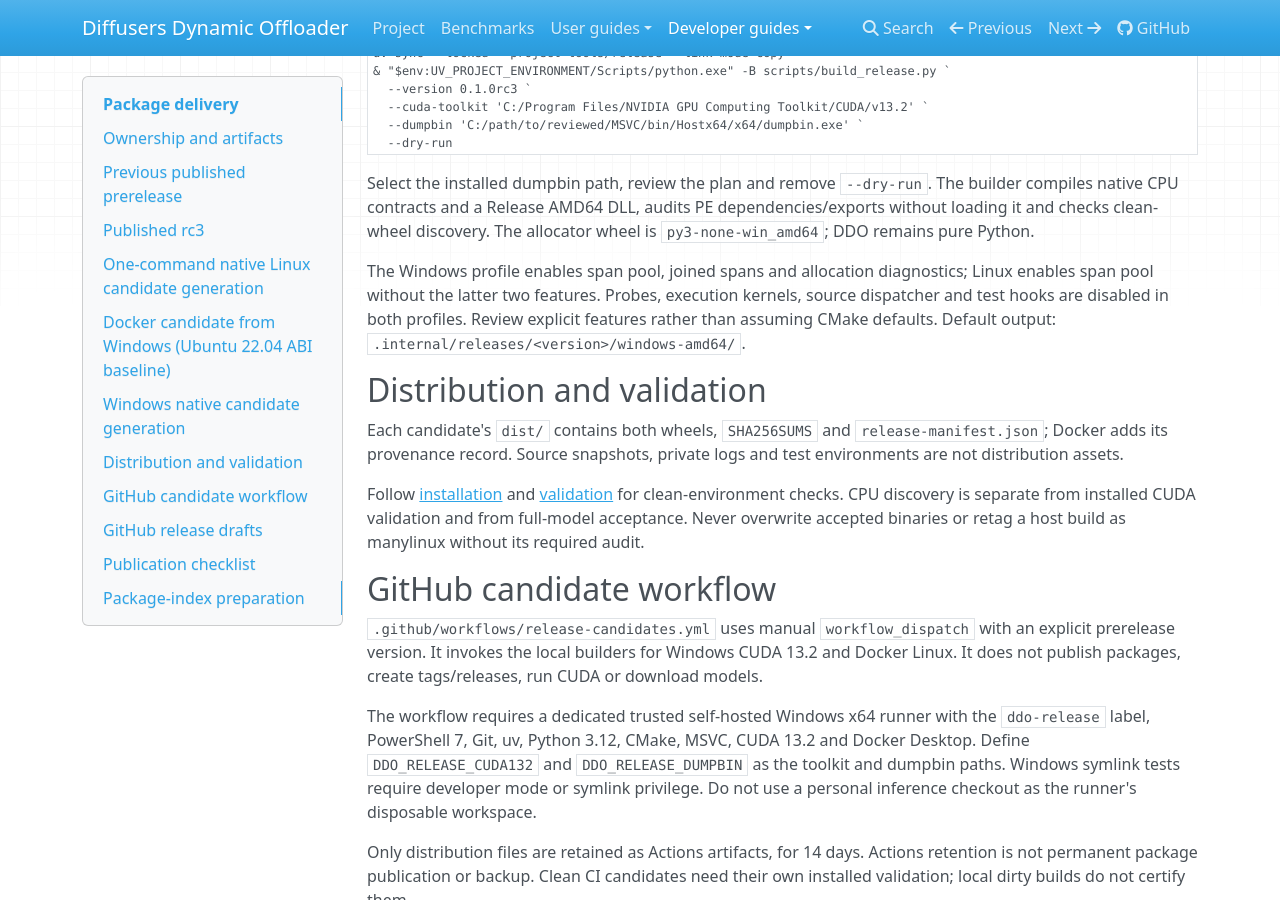
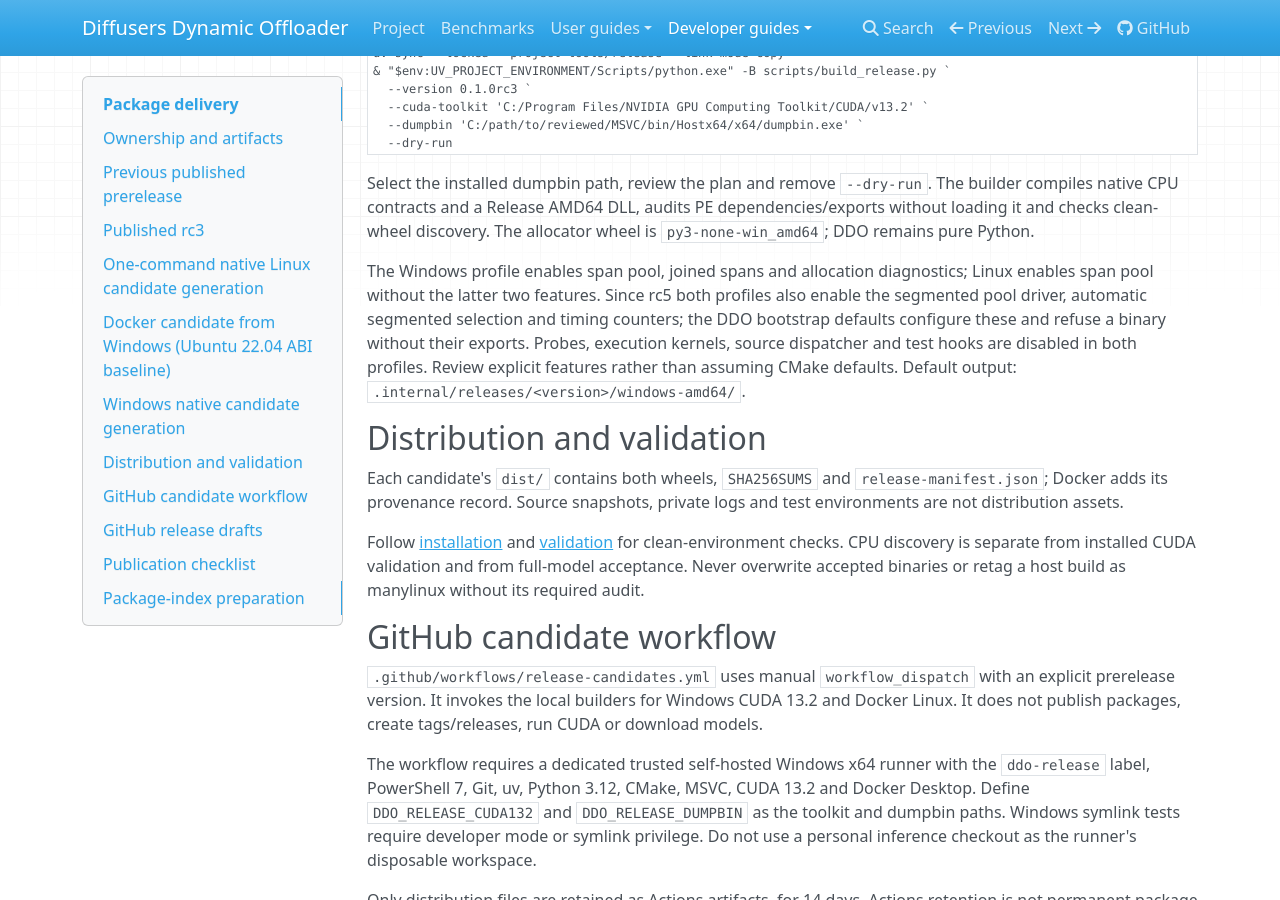
Before and after one commit to DEVAIEXP/diffusers-dynamic-offloader, an MkDocs documentation site: the page built from docs/developer/releases.md, in a window 1280 px wide and 900 px high, scrolled down 2670 px. Built offline with MkDocs 1.6.1, drawn with Linux system fonts in a browser that asks for light colours.

Commit message:
﻿Build the segmented pool in the rc5 release profiles
Enable DDO_VMM_SEGMENTED_DRIVER, DDO_VMM_AUTO_SEGMENTED and
DDO_VMM_TIMING_COUNTERS in the Windows and Linux release profiles and
require the cold configuration exports in the PE/ELF audit, since the DDO
bootstrap defaults refuse a binary without them. Update the allocator
gitlink to the build documentation.

Co-Authored-By: Claude Opus 5.5 <noreply@anthropic.com>

```diff
--- a/docs/developer/releases.md
+++ b/docs/developer/releases.md
@@ -142,9 +142,12 @@ dependencies/exports without loading it and checks clean-wheel discovery.
 The allocator wheel is `py3-none-win_amd64`; DDO remains pure Python.
 
 The Windows profile enables span pool, joined spans and allocation diagnostics;
-Linux enables span pool without the latter two features. Probes, execution
-kernels, source dispatcher and test hooks are disabled in both profiles.
-Review explicit features rather than assuming CMake defaults.
+Linux enables span pool without the latter two features. Since rc5 both profiles
+also enable the segmented pool driver, automatic segmented selection and timing
+counters; the DDO bootstrap defaults configure these and refuse a binary
+without their exports. Probes, execution kernels, source dispatcher and test
+hooks are disabled in both profiles. Review explicit features rather than
+assuming CMake defaults.
 Default output: `.internal/releases/<version>/windows-amd64/`.
 
 ## Distribution and validation
```
Also changed, not shown: 2 other files.
